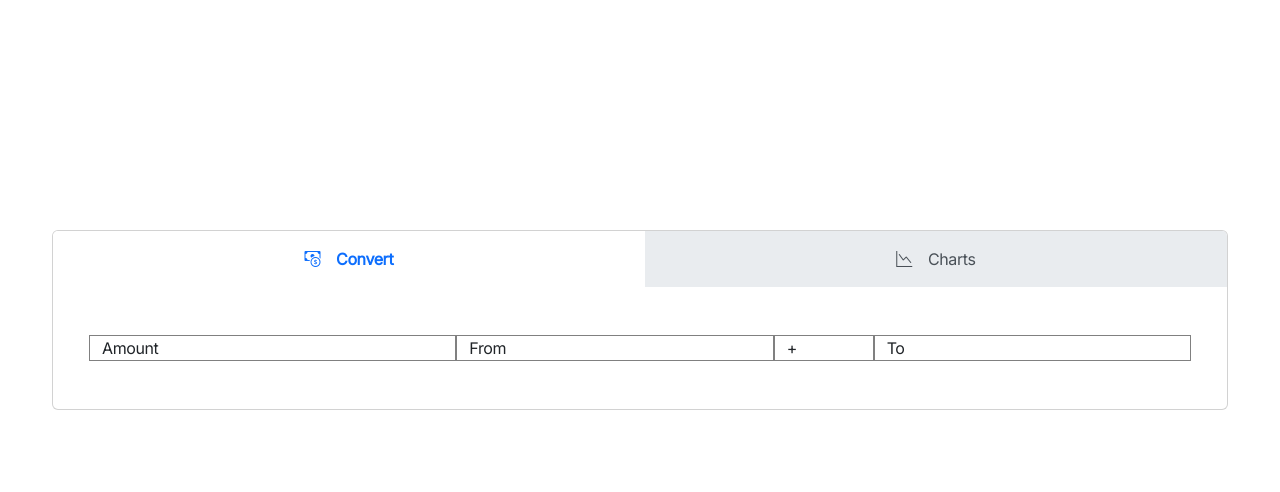
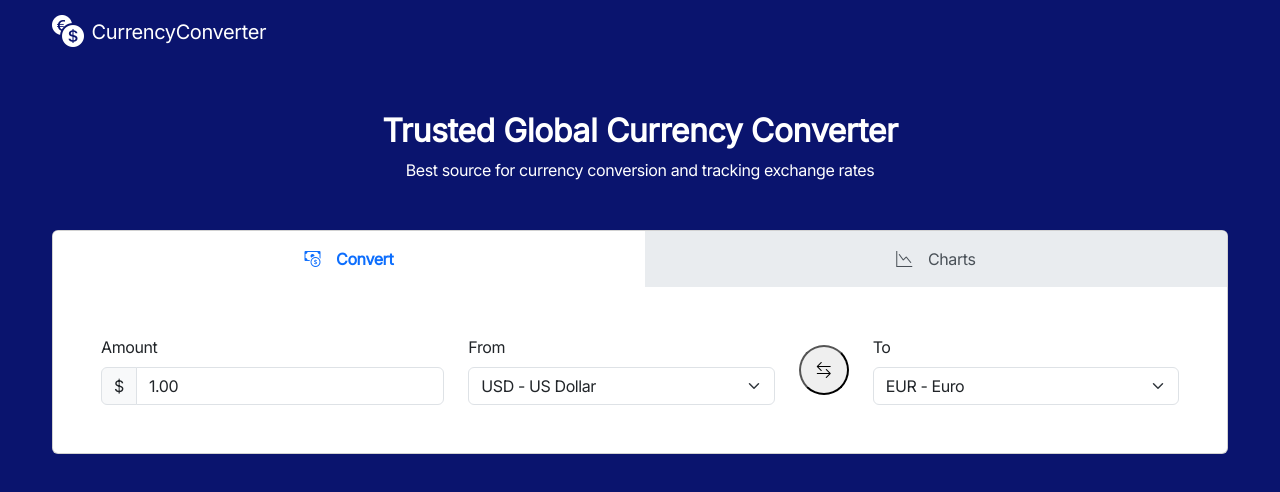
Before and after one commit to 4AK1LLA/CurrencyConverter, an Angular app in the folder ui/currency-converter-ui/: page / in a window 1280 px wide. Shown: the top 492 px of the page. Built offline with nearby package versions, Linux system fonts and the light colour scheme.

Commit message:
Convert buttons

```diff
--- a/ui/currency-converter-ui/src/app/app.component.html
+++ b/ui/currency-converter-ui/src/app/app.component.html
@@ -25,11 +25,31 @@
             </ul>
         </div>
         <div class="card-body p-5">
-            <div class="row">
-                <div class="col-sm-4" style="border: 1px solid grey;">Amount</div>
-                <div class="col-sm" style="border: 1px solid grey;">From</div>
-                <div style="border: 1px solid grey; width: 100px;">+</div>
-                <div class="col-sm" style="border: 1px solid grey;">To</div>
+            <div class="row align-items-center">
+                <div class="col-sm-4">
+                    <label for="amount" class="form-label">Amount</label>
+                    <div class="input-group">
+                        <span class="input-group-text">$</span>
+                        <input type="text" class="form-control" id="amount" value="1.00">
+                    </div>
+                </div>
+                <div class="col-sm">
+                    <label for="from" class="form-label">From</label>
+                    <select class="form-select" id="from">
+                        <option selected>USD - US Dollar</option>
+                    </select>
+                </div>
+                <div class="col-sm-auto">
+                    <button class="rounded-circle" style="width: 50px; height: 50px;">
+                        <i class="bi bi-arrow-left-right"></i>
+                    </button>
+                </div>
+                <div class="col-sm">
+                    <label for="to" class="form-label">To</label>
+                    <select class="form-select" id="to">
+                        <option selected>EUR - Euro</option>
+                    </select>
+                </div>
             </div>
         </div>
     </div>
--- a/ui/currency-converter-ui/src/styles.css
+++ b/ui/currency-converter-ui/src/styles.css
@@ -11,8 +11,7 @@ a {
 }
 
 body {
-    /* background-color: #0A146E; */
-    background-color: white;
+    background-color: #0A146E;
 }
 
 .container {
```
